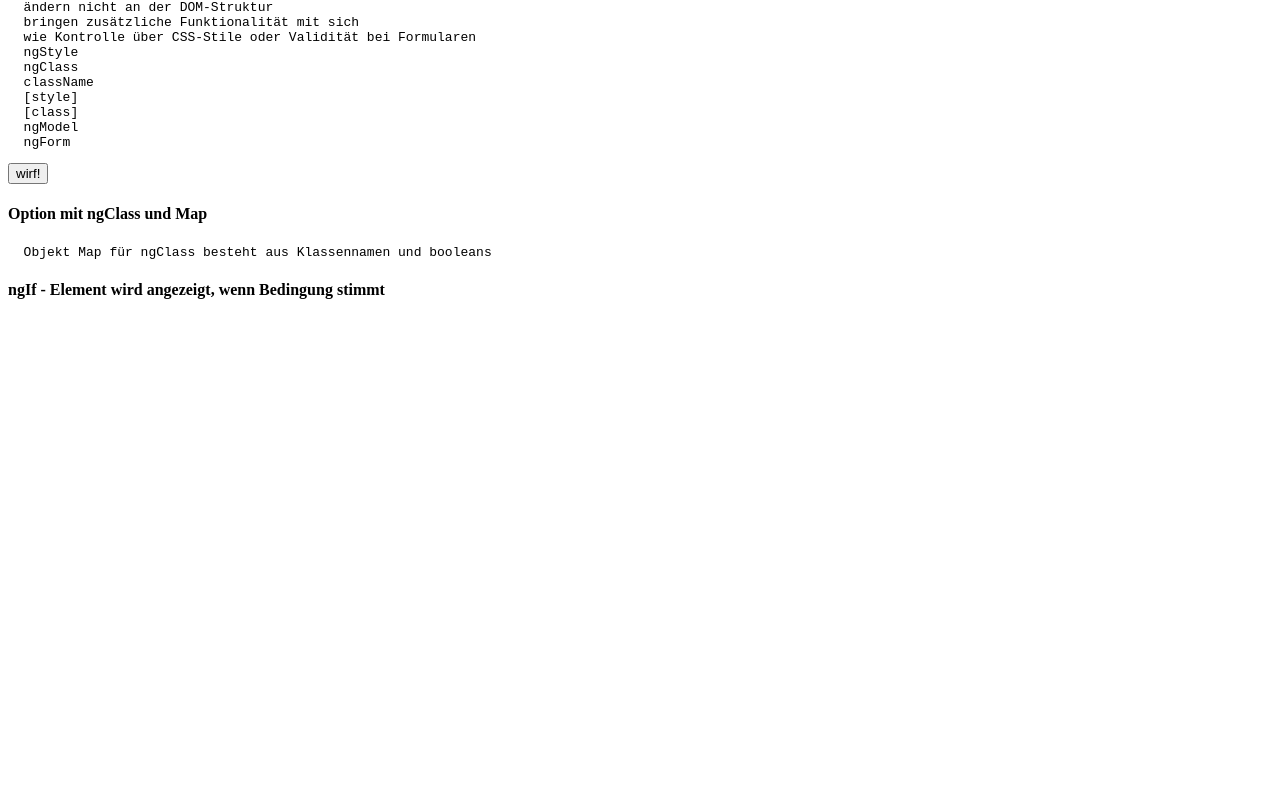
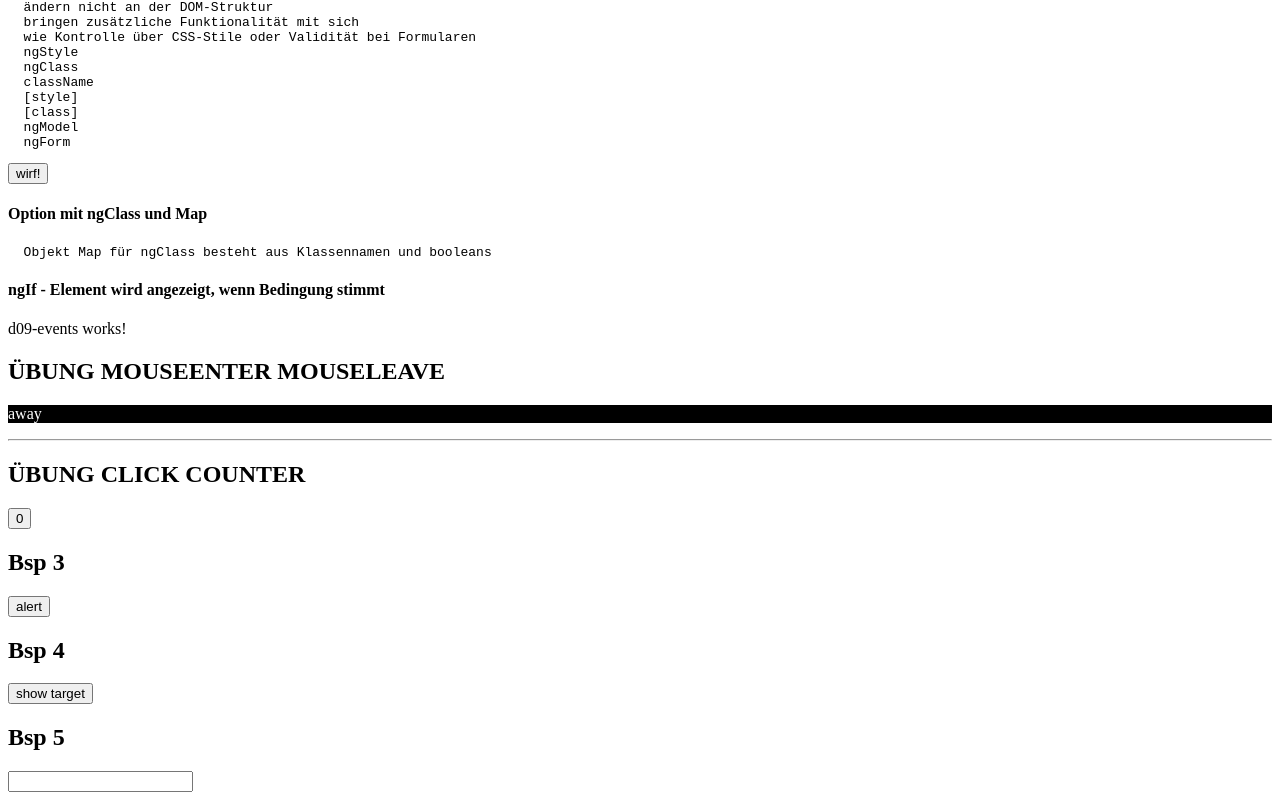
Before and after one commit to ppedvAG/2021-08-19-angular, an Angular app in the folder TRAINER/ng12-app/: page /demos in a window 1280 px wide. Shown: the part 797-1597 px from the top of the page. Before the commit the page ends 1117 px from the top, so only its background shows below. Built offline with nearby package versions, Linux system fonts and the light colour scheme.

Commit message:
m009 demo

```diff
--- a/TRAINER/ng12-app/src/app/demos-mdl/d04-component/d04-component.component.html
+++ b/TRAINER/ng12-app/src/app/demos-mdl/d04-component/d04-component.component.html
@@ -21,9 +21,11 @@
 <pre>
   keine beliebigen JS-Ausdrücke in den doppelten geschw.
   nur die Props aus der Klasse, oder ihre Methoden
+  oder Ausdrücke mit den Props aus der Klasse
 </pre>
 <!-- <p>{{new Date()}}</p> -->
 <p>{{classMethod1()}}</p>
+<p>isHome ? 'home' : 'away'</p>
 <hr>
 
 <h4>Stile einer Komponente</h4>
--- a/TRAINER/ng12-app/src/app/demos-mdl/d04-component/d04-component.component.ts
+++ b/TRAINER/ng12-app/src/app/demos-mdl/d04-component/d04-component.component.ts
@@ -12,6 +12,8 @@ export class D04ComponentComponent
   classProp1 = 'classPropValue';
   classProp2 = 7;
 
+  isHome: boolean = true;
+
   classMethod1() {
     return 'return from classMethod1';
   }
--- /dev/null
+++ b/TRAINER/ng12-app/src/app/demos-mdl/d09-events/d09-events.component.css
@@ -0,0 +1,8 @@
+.away {
+  color: white;
+  background-color: black;
+}
+.home {
+  color: black;
+  background-color: yellow;
+}
--- /dev/null
+++ b/TRAINER/ng12-app/src/app/demos-mdl/d09-events/d09-events.component.html
@@ -0,0 +1,22 @@
+<p>d09-events works!</p>
+<h2>ÜBUNG MOUSEENTER MOUSELEAVE</h2>
+
+<p [class]="isHome ? 'home' : 'away'" (mouseenter)="home()" (mouseleave)="away()">{{isHome ? 'home' : 'away'}}</p>
+<hr>
+
+<h2>ÜBUNG CLICK COUNTER</h2>
+
+<button (click)="handleClick()">{{counter}}</button>
+
+<h2>Bsp 3</h2>
+<button (click)="produceAlert()">alert</button>
+
+<h2>Bsp 4</h2>
+<button (click)="showEventObject($event)">{{eventTarget}}</button>
+
+<h2>Bsp 5</h2>
+<input type="number" (input)="changeSize($event)">
+<!-- <input type="number" (input)="changeSize(20)"> -->
+<div [style.font-size.px]="size">
+  Hello, World!
+</div>
--- /dev/null
+++ b/TRAINER/ng12-app/src/app/demos-mdl/d09-events/d09-events.component.ts
@@ -0,0 +1,53 @@
+import { Component, OnInit } from '@angular/core';
+
+@Component({
+  selector: 'app-d09-events',
+  templateUrl: './d09-events.component.html',
+  styleUrls: ['./d09-events.component.css']
+})
+export class D09EventsComponent implements OnInit {
+
+  // Übung1
+  isHome: boolean = false;
+  home() {
+    this.isHome = true;
+  }
+  away() {
+    this.isHome = false;
+  }
+
+
+  // Übung2
+  counter: number = 0;
+  handleClick() {
+    this.counter++;
+  }
+
+  // Bsp 3
+  produceAlert() {
+    alert('button clicked');
+  }
+
+
+  // Bsp 4
+  eventTarget: any = 'show target';
+
+  showEventObject(ev: any) {
+    this.eventTarget = ev.target;
+    console.log('eventTarget :>> ', this.eventTarget);
+  }
+
+
+
+  // Bsp 5
+  size: number = +localStorage.getItem('size')!;
+  changeSize(event: Event) {
+    // Operator '+' wandelt string zu einer positiven Zahl
+    this.size = +(event.target as HTMLInputElement).value;
+    localStorage.setItem('size', (event.target as HTMLInputElement).value);
+  }
+
+  constructor() { }
+  ngOnInit(): void {
+  }
+}
--- a/TRAINER/ng12-app/src/app/demos-mdl/demos.module.ts
+++ b/TRAINER/ng12-app/src/app/demos-mdl/demos.module.ts
@@ -6,6 +6,7 @@ import { D05LifecycleComponent } from './d05-lifecycle/d05-lifecycle.component';
 import { AppRoutingModule } from '../app-routing.module';
 import { D07StructDirComponent } from './d07-struct-dir/d07-struct-dir.component';
 import { D08AttrDirComponent } from './d08-attr-dir/d08-attr-dir.component';
+import { D09EventsComponent } from './d09-events/d09-events.component';
 
 @NgModule({
   declarations: [
@@ -13,7 +14,8 @@ import { D08AttrDirComponent } from './d08-attr-dir/d08-attr-dir.component';
     D04ComponentComponent,
     D05LifecycleComponent,
     D07StructDirComponent,
-    D08AttrDirComponent
+    D08AttrDirComponent,
+    D09EventsComponent
   ],
   imports: [
     CommonModule,
--- a/TRAINER/ng12-app/src/app/demos-mdl/overview-demos/overview-demos.component.html
+++ b/TRAINER/ng12-app/src/app/demos-mdl/overview-demos/overview-demos.component.html
@@ -8,3 +8,4 @@
 <app-d05-lifecycle inputProp="wert von oben"></app-d05-lifecycle>
 <app-d07-struct-dir></app-d07-struct-dir>
 <app-d08-attr-dir></app-d08-attr-dir>
+<app-d09-events></app-d09-events>
```
Also changed, not shown: 1 other file (tests, documents, lock files or other folders).
